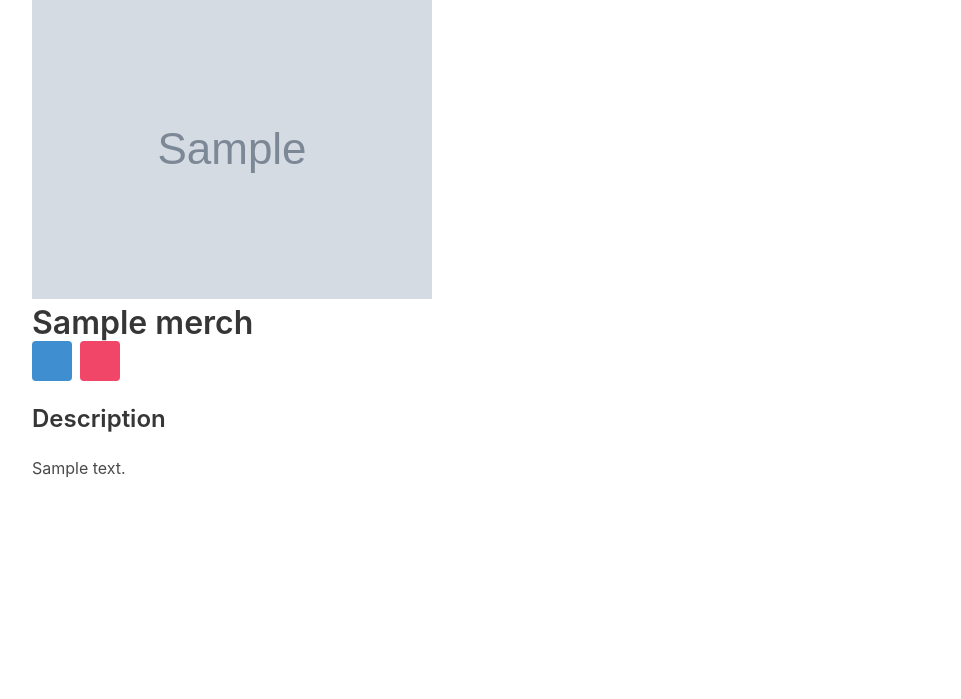
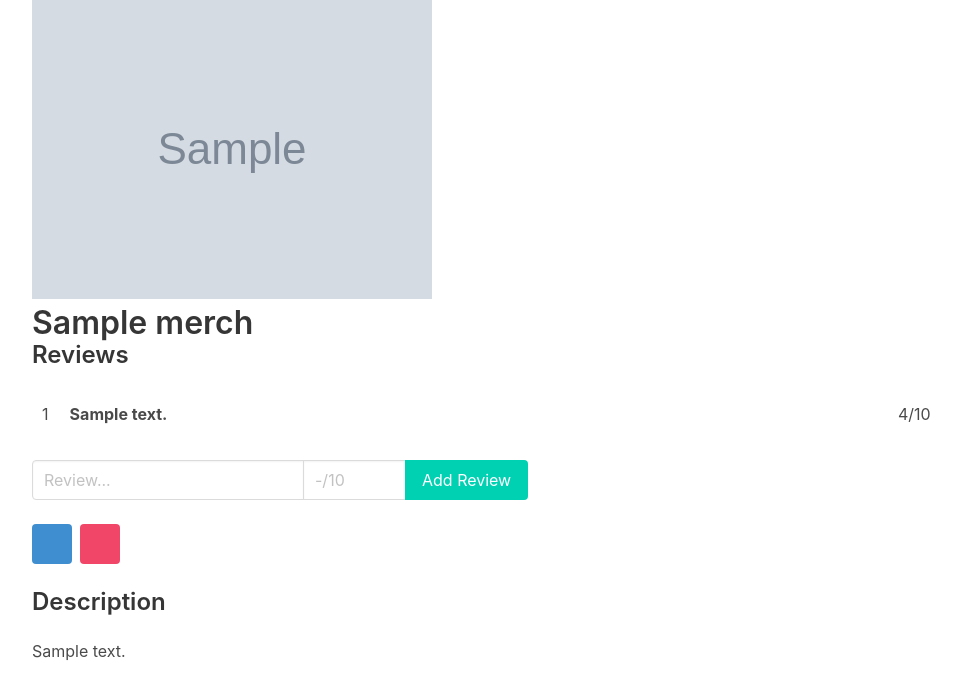
Before and after one commit to RickHayden/StoreFront, a Django app: page /merch/1/ in a window 1280 px wide. Shown: the part 53-752 px from the top of the page, without its empty margins (32-993 px from the left). Run offline with Django 4.2, Linux system fonts and the light colour scheme; tables that the repository leaves empty hold one stand-in row (values such as "Sample post"); grey boxes marked "Sample" are stand-in pictures.

Commit message:
review model

```diff
--- a/main_app/admin.py
+++ b/main_app/admin.py
@@ -1,5 +1,6 @@
 from django.contrib import admin
-from .models import Merch
+from .models import Merch, Review
 
 # Register your models here.
 admin.site.register(Merch)
+admin.site.register(Review)
--- a/main_app/models.py
+++ b/main_app/models.py
@@ -1,4 +1,7 @@
+from sys import maxsize
+from unittest.util import _MAX_LENGTH
 from django.db import models
+# from accounts.models import Account
 
 # Create your models here.
 
@@ -14,3 +17,37 @@ class Merch(models.Model):
 
     class Meta:
         ordering = ['name']
+
+
+
+class Review(models.Model):
+
+    content = models.CharField(max_length=250)
+    rating = models.IntegerField(default=0)
+    merch = models.ForeignKey(Merch, on_delete=models.CASCADE, related_name="reviews")
+
+    def __str__(self):
+        return self.content
+
+
+
+
+
+
+
+
+
+
+# class ReviewRating(models.Model):
+#     merch = models.ForeignKey(Merch, on_delete = models.CASCADE)
+#     user = models.ForeignKey(Account, on_delete = models.CASCADE)
+#     subject = models.CharField(max_length = 200, blank = True)
+#     review = models.TextField(max_length = 500, blank = True)
+#     rating = models.FloatField()
+#     ip = models.CharField(max_length = 20, blank = True)
+#     status = models.BooleanField(default = True)
+#     created_date = models.DateTimeField(auto_now_add = True)
+#     updated_at = models.DateTimeField(auto_now = True)
+
+#     def __str__(self):
+#         return self.subject
--- a/main_app/static/styles/main.css
+++ b/main_app/static/styles/main.css
@@ -8,3 +8,22 @@
 .gallery .card {
     transition: .1s linear;
 }
+
+.review {
+    width: 100%;
+    padding: 10px;
+    display: grid;
+    grid-template-columns: 0.1fr 3fr 1fr;
+    border-radius: 5px;
+}
+
+.detail__reviews {
+    width: 100%;
+    display: flex;
+    flex-direction: column;
+}
+
+.review:hover {
+    background-color: hsla(0, 0%, 100%, 0.1);
+    cursor: pointer;
+}
--- a/main_app/templates/merch_detail.html
+++ b/main_app/templates/merch_detail.html
@@ -7,6 +7,54 @@
     <h1 class="title">{{merch.name}}</h1>
 </div>
 <div class="detail__container">
+    <!-- inside container -->
+    <div class="detail__reviews mb-5">
+        <h3 class="title is-4">Reviews</h3>
+
+        {% for review in merch.reviews.all %}
+            <div class="review">
+                <span>{{forloop.counter}}</span>
+                <span><b>{{review.content}}</b></span>
+                <span>{{review.rating}}/10</span>
+            </div>
+        {% empty %}
+            <article class="message">
+                <div class="message-header">
+                    <p>No Reviews Available</p>
+                </div>
+            </article>
+
+        {% endfor %}
+    </div>
+<!--  above about section  -->
+<form class="mb-5" action="{% url 'review_create' merch.pk %}" method="post">
+    {% csrf_token %}
+    <div class="field has-addons">
+        <div class="control">
+            <input
+                class="input"
+                type="text"
+                name="content"
+                placeholder="Review..."
+                required
+            />
+        </div>
+        <div class="control">
+            <input
+                class="input"
+                type="number"
+                name="rating"
+                placeholder="-/10"
+                min = "1"
+                max = "10"
+                required
+            />
+        </div>
+        <div class="control">
+            <input class="button is-primary" type="submit" value="Add Review" />
+        </div>
+    </div>
+</form>
     <div class="buttons">
         <a href="{% url 'merch_update' merch.pk %}" class="button is-info">
             <span class="icon">
--- a/main_app/urls.py
+++ b/main_app/urls.py
@@ -10,5 +10,6 @@ urlpatterns = [
     path('merch/new/', views.MerchCreate.as_view(), name = "merch_create"),
     path('merch/<int:pk>/', views.MerchDetail.as_view(), name = "merch_detail"),
     path('merch/<int:pk>/update', views.MerchUpdate.as_view(), name = "merch_update"),
-    path('merch/<int:pk>/delete', views.MerchDelete.as_view(), name = "merch_delete")
+    path('merch/<int:pk>/delete', views.MerchDelete.as_view(), name = "merch_delete"),
+    path('merch/<int:pk>/reviews/new/', views.ReviewCreate.as_view(), name = "review_create")
 ]
--- a/main_app/views.py
+++ b/main_app/views.py
@@ -1,8 +1,8 @@
-from django.shortcuts import render
+from django.shortcuts import render, redirect
 from django.views import View
 from django.http import HttpResponse
 from django.views.generic.base import TemplateView
-from .models import Merch
+from .models import Merch, Review
 from django.views.generic.edit import CreateView, UpdateView, DeleteView
 from django.views.generic import DetailView
 from django.urls import reverse
@@ -64,3 +64,14 @@ class MerchDelete(DeleteView):
     model = Merch
     template_name = "merch_delete_confirm.html"
     success_url = "/merch/"
+
+
+
+class ReviewCreate(View):
+
+    def post(self, request, pk):
+        content = request.POST.get("content")
+        rating = request.POST.get("rating")
+        merch = Merch.objects.get(pk=pk)
+        Review.objects.create(content=content, rating=rating, merch=merch)
+        return redirect('merch_detail', pk=pk)
```
Also changed, not shown: main_app/migrations/0002_review.py (added), main_app/migrations/0003_alter_review_rating.py (added), main_app/migrations/0004_alter_review_rating.py (added), main_app/migrations/0005_alter_review_rating.py (added), main_app/migrations/0006_alter_review_rating.py (added).
